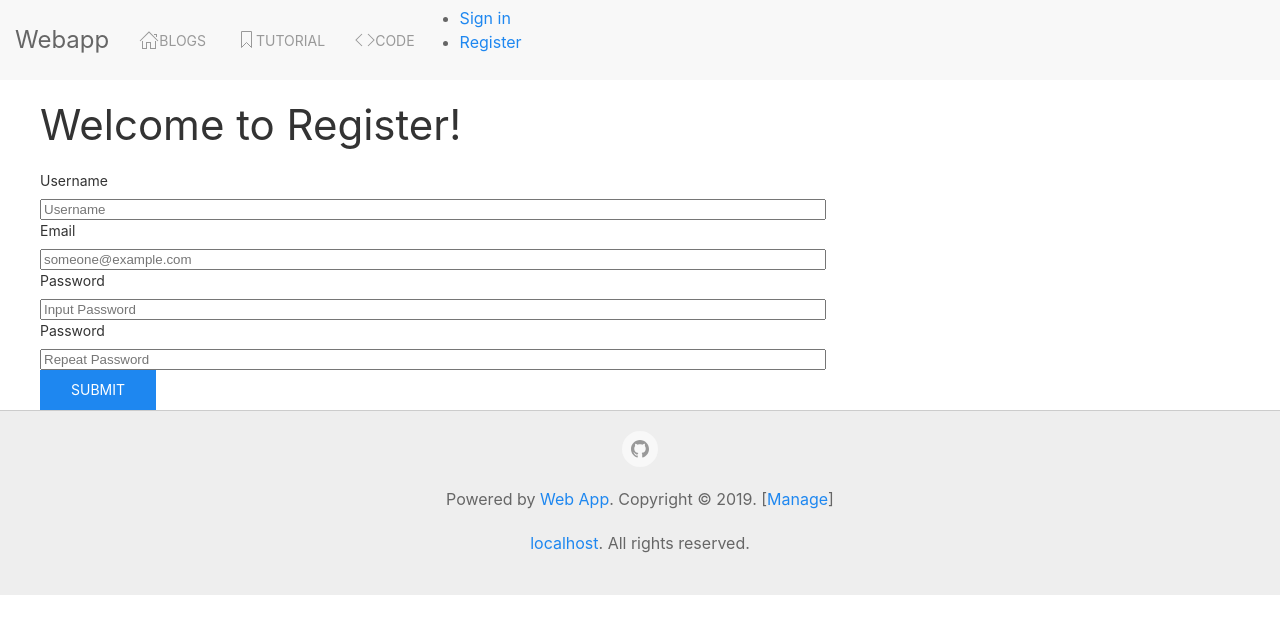
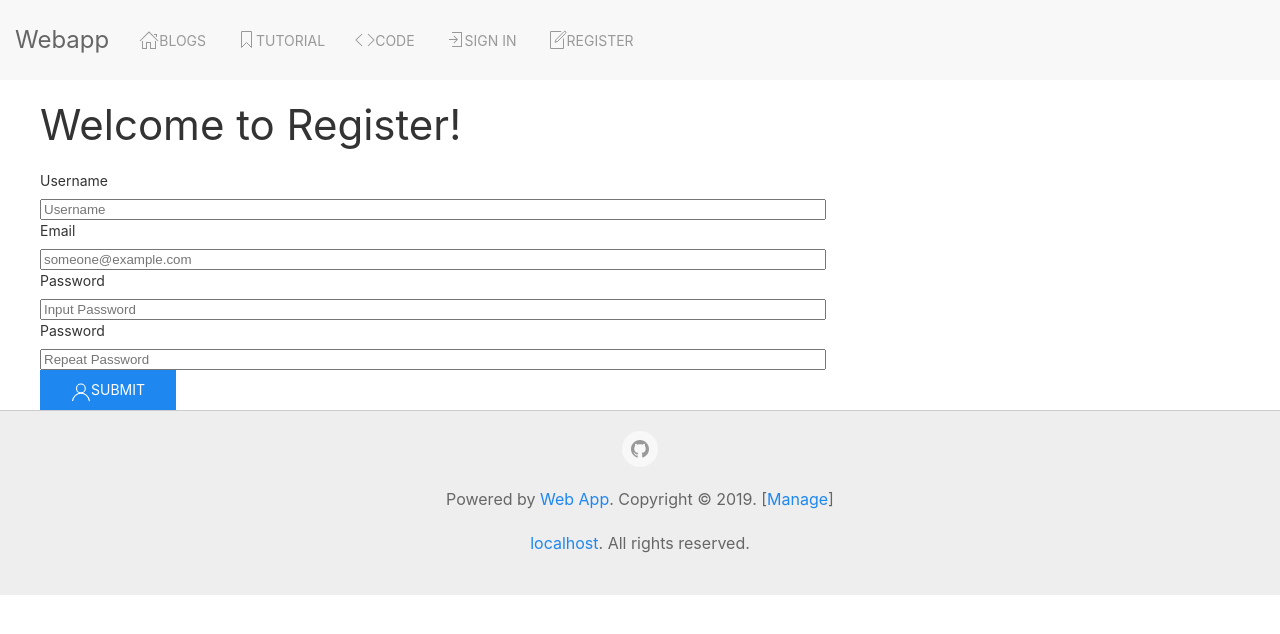
Before and after one commit to chiamingsir/webapp, a Python web app: template www/templates/register.html in a window 1280 px wide. Shown: the top 634 px of the page. Run offline with Jinja, Linux system fonts and the light colour scheme; the template is opened without the code that fills it, so the values that code supplies are empty.

Commit message:
double icon bug fixed

```diff
--- a/www/templates/__base__.html
+++ b/www/templates/__base__.html
@@ -8,10 +8,10 @@
     <link rel="stylesheet" href="/static/css/uikit.min.css">
     <link rel="stylesheet" href="/static/css/webapp.css">
     <script src="/static/js/jquery.min.js"></script>
+    <script src="/static/js/vue.min.js"></script>
+    <script src="/static/js/webapp.js"></script>
     <script src="/static/js/uikit.min.js"></script>
     <script src="/static/js/uikit-icons.min.js"></script>
-    <script src="/static/js/vue.min.js"></script>
-    <script src="/static/js/webapp.js"></script>
     {% block beforehead %}<!-- before head -->{% endblock %}
 </head>
 
@@ -24,8 +24,8 @@
                 <li><a target="_blank" href="#"><i class="uk-icon" uk-icon="icon: bookmark"></i>Tutorial</a></li>
                 <li><a target="_blank" href="#"><i class="uk-icon" uk-icon="icon: code"></i>Code</a></li>
             </ul>
-            <div class="nk-navbar-flip">
-                <ul class="nk-navbar-nav">
+            <div class="uk-navbar-flip">
+                <ul class="uk-navbar-nav">
                     {% if __user__ %}
                     <li class="uk-parent" data-uk-dropdown>
                         <a href="#0"><i class="uk-icon-user"></i>{{ __user__.name }}</a>
@@ -36,8 +36,8 @@
                         </div>
                     </li>
                     {% else %}
-                    <li><a href="/signin"><i class="uk-icon-sign-in"></i>Sign in</a></li>
-                    <li><a href="/register"><i class="ul-icon-edit"></i>Register</a></li>
+                    <li><a href="/signin"><i class="uk-icon" uk-icon="icon: sign-in"></i>Sign in</a></li>
+                    <li><a href="/register"><i class="uk-icon" uk-icon="icon: file-edit"></i>Register</a></li>
                     {% endif %}
                 </ul>
             </div>
--- a/www/templates/register.html
+++ b/www/templates/register.html
@@ -87,7 +87,8 @@ $(function() {
             </div>
         </div>
         <div class="uk-form-row">
-            <button type="submit" class="uk-button uk-button-primary"><i class="uk-icon-user"></i>Submit</button>
+            <!-- Avoid double uk-icon within Vue instance element -->
+            <button type="submit" class="uk-button uk-button-primary"><span :uk-icon="'icon: user'"></span>Submit</button>
         </div>
     </form>
 </div>
```
